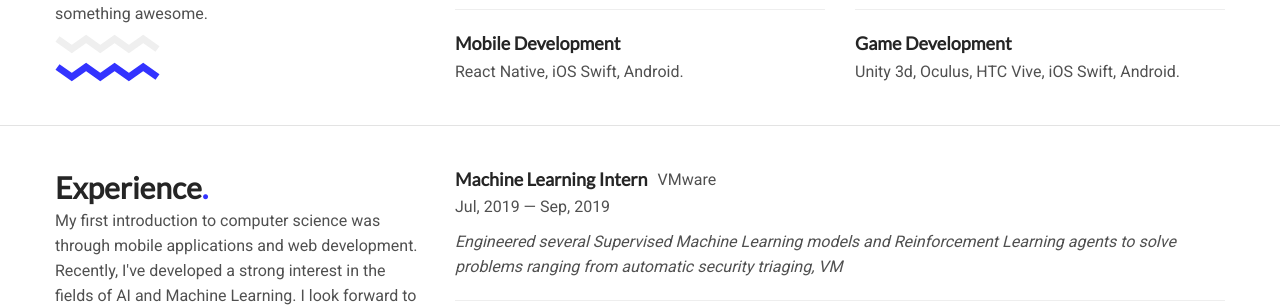
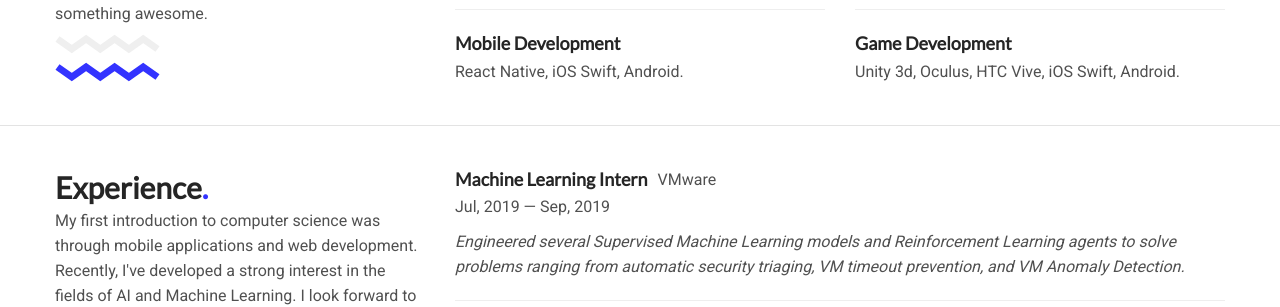
Before and after one commit to xeliot/xeliot.github.io, a website with bundled scripts: page index.html in a window 1280 px wide. Shown: the part 647-954 px from the top of the page. Built offline with nearby package versions, Linux system fonts and the light colour scheme.

Commit message:
changes to experience descriptions

```diff
--- a/index.html
+++ b/index.html
@@ -226,7 +226,7 @@
                             <p>Jul, 2019 — Sep, 2019</p>
                             <div class="opacity-box">
                                 <p>Engineered several Supervised Machine Learning models and Reinforcement Learning agents
-                                  to solve problems ranging from automatic security triaging, VM </p>
+                                  to solve problems ranging from automatic security triaging, VM timeout prevention, and VM Anomaly Detection.</p>
                             </div>
                         </div>
                     </div>
```
